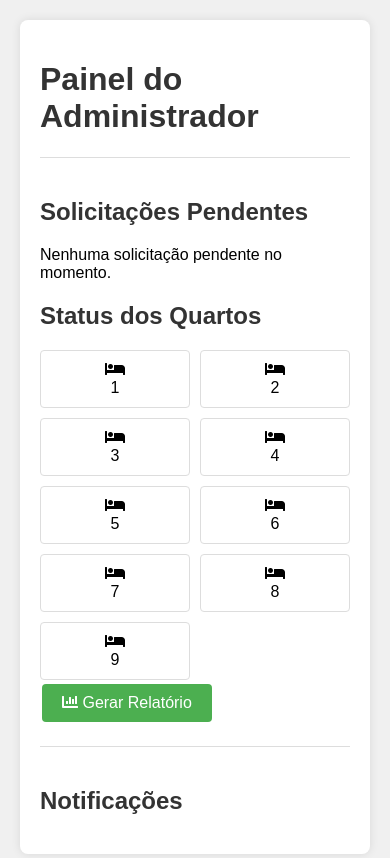
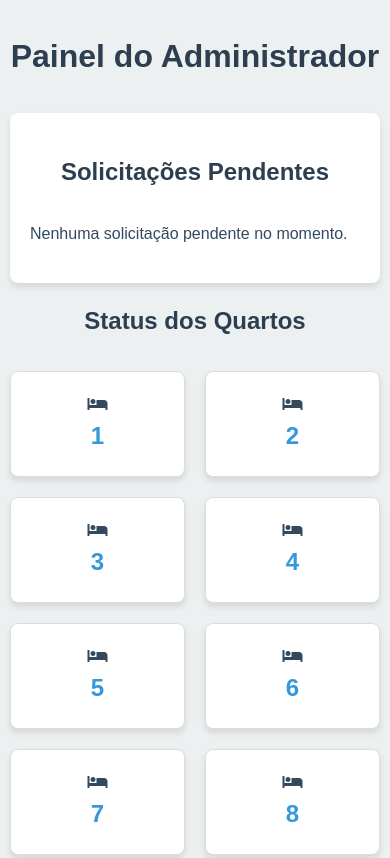
Before and after one commit to Tharlest/hotel-app, a plain HTML site: page admin.html in a window 390 px wide. Shown: the top 858 px of the page. Drawn offline with Linux system fonts and the light colour scheme.

Commit message:
Update styles.css

```diff
--- a/styles.css
+++ b/styles.css
@@ -1,28 +1,37 @@
+:root {
+    --primary-color: #3498db;
+    --secondary-color: #2ecc71;
+    --background-color: #ecf0f1;
+    --text-color: #34495e;
+    --header-color: #2c3e50;
+}
+
 body {
-    font-family: Arial, sans-serif;
+    font-family: 'Arial', sans-serif;
     margin: 0;
-    padding: 20px;
-    background-color: #f0f0f0;
+    padding: 0;
+    background-color: var(--background-color);
+    color: var(--text-color);
+    line-height: 1.6;
 }
 
 #app {
-    max-width: 800px;
+    max-width: 1200px;
     margin: 0 auto;
-    background-color: white;
     padding: 20px;
-    border-radius: 8px;
-    box-shadow: 0 0 10px rgba(0,0,0,0.1);
 }
 
 h1, h2 {
-    color: #333;
+    color: var(--header-color);
+    text-align: center;
+    margin-bottom: 30px;
 }
 
 button {
-    background-color: #4CAF50;
+    background-color: var(--primary-color);
     border: none;
     color: white;
-    padding: 10px 20px;
+    padding: 12px 20px;
     text-align: center;
     text-decoration: none;
     display: inline-block;
@@ -30,43 +39,57 @@ button {
     margin: 4px 2px;
     cursor: pointer;
     border-radius: 4px;
-    transition: background-color 0.3s;
+    transition: background-color 0.3s, transform 0.3s;
 }
 
 button:hover {
-    background-color: #45a049;
+    background-color: #2980b9;
+    transform: translateY(-2px);
 }
 
 #roomContainer {
     display: grid;
     grid-template-columns: repeat(auto-fill, minmax(150px, 1fr));
-    gap: 10px;
-    margin-top: 20px;
+    gap: 20px;
+    margin-top: 30px;
 }
 
 .room {
+    background-color: white;
     border: 1px solid #ddd;
-    padding: 10px;
+    padding: 20px;
     text-align: center;
     cursor: pointer;
-    border-radius: 4px;
-    transition: background-color 0.3s;
+    border-radius: 8px;
+    transition: all 0.3s;
+    box-shadow: 0 4px 6px rgba(0, 0, 0, 0.1);
 }
 
 .room:hover {
-    background-color: #f0f0f0;
+    transform: translateY(-5px);
+    box-shadow: 0 6px 12px rgba(0, 0, 0, 0.15);
+}
+
+.room-number {
+    font-size: 24px;
+    font-weight: bold;
+    color: var(--primary-color);
 }
 
 #servicePanel, #adminPanel {
-    margin-top: 20px;
-    border-top: 1px solid #ddd;
-    padding-top: 20px;
+    background-color: white;
+    margin-top: 30px;
+    padding: 20px;
+    border-radius: 8px;
+    box-shadow: 0 4px 6px rgba(0, 0, 0, 0.1);
 }
 
 #notificationPanel {
-    margin-top: 20px;
-    border-top: 1px solid #ddd;
-    padding-top: 20px;
+    background-color: white;
+    margin-top: 30px;
+    padding: 20px;
+    border-radius: 8px;
+    box-shadow: 0 4px 6px rgba(0, 0, 0, 0.1);
 }
 
 #notificationList {
@@ -75,44 +98,70 @@ button:hover {
 }
 
 #notificationList li {
-    background-color: #f9f9f9;
-    margin-bottom: 5px;
-    padding: 10px;
+    background-color: #f8f9fa;
+    margin-bottom: 10px;
+    padding: 15px;
     border-radius: 4px;
+    border-left: 4px solid var(--secondary-color);
 }
+
 #chatBox {
     height: 300px;
     border: 1px solid #ddd;
     overflow-y: auto;
-    margin-bottom: 10px;
-    padding: 10px;
+    margin-bottom: 20px;
+    padding: 15px;
+    background-color: white;
+    border-radius: 8px;
 }
 
 .message {
-    margin-bottom: 10px;
-    padding: 5px 10px;
-    border-radius: 5px;
+    margin-bottom: 15px;
+    padding: 10px 15px;
+    border-radius: 20px;
     max-width: 70%;
+    line-height: 1.4;
 }
 
 .guest {
-    background-color: #e6f3ff;
+    background-color: var(--primary-color);
+    color: white;
     margin-left: auto;
 }
 
 .reception {
     background-color: #f0f0f0;
+    color: var(--text-color);
 }
 
 #messageInput {
-    width: 70%;
-    padding: 5px;
+    width: calc(100% - 110px);
+    padding: 10px;
     margin-right: 10px;
+    border: 1px solid #ddd;
+    border-radius: 4px;
 }
 
 .info-item {
+    background-color: white;
     border: 1px solid #ddd;
-    padding: 10px;
-    margin-bottom: 10px;
-    border-radius: 5px;
+    padding: 15px;
+    margin-bottom: 15px;
+    border-radius: 8px;
+    box-shadow: 0 2px 4px rgba(0, 0, 0, 0.1);
 }
+
+@media (max-width: 768px) {
+    #app {
+        padding: 10px;
+    }
+
+    button {
+        width: 100%;
+        margin-bottom: 10px;
+    }
+
+    #roomContainer {
+        grid-template-columns: repeat(auto-fill, minmax(120px, 1fr));
+    }
+}
```
